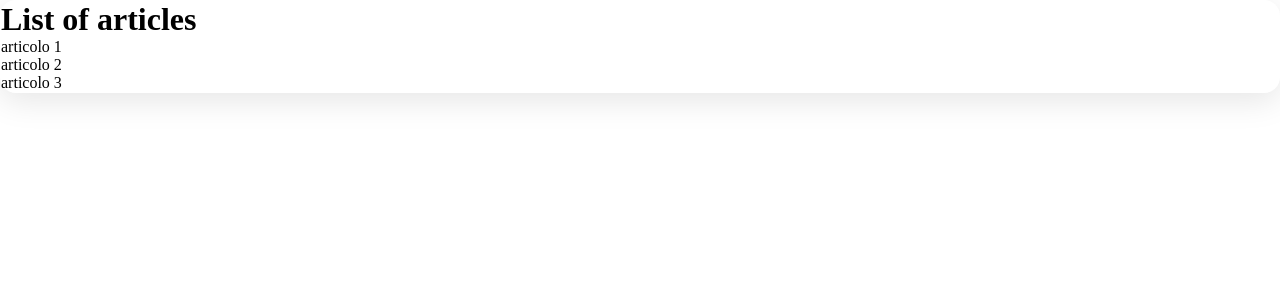
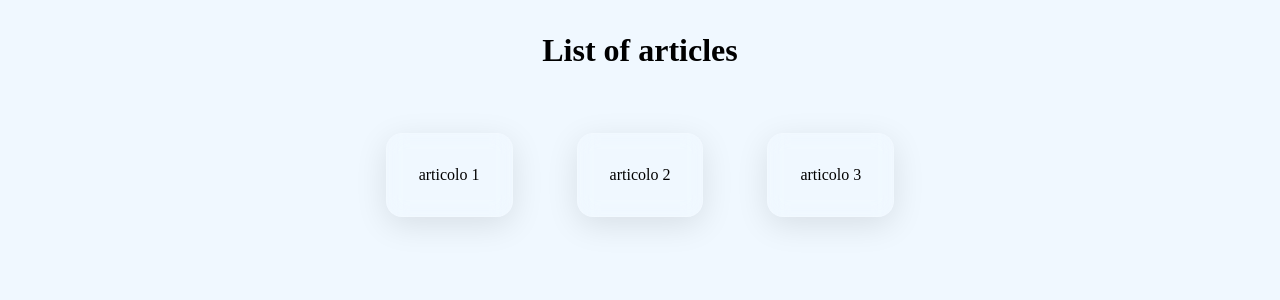
Before and after one commit to andrealoda/react-form, a React (Vite) app: page / in a window 1280 px wide. Shown: the top 300 px of the page. Built offline with nearby package versions, Linux system fonts and the light colour scheme.

Commit message:
add some style to the page

```diff
--- a/src/App.jsx
+++ b/src/App.jsx
@@ -15,15 +15,23 @@ function App() {
 
   return (
     <>
-<div className="container glass-card">
-<h1 className="listTitle">List of articles</h1>
-<ul>
-  {articlesList.map((inList, i) => (
-    <li>{inList}</li>
-  ))}
-</ul>
+      <div className="container">
+        <div className="title-bar">
+          <h1 className="listTitle">List of articles</h1>
+        </div>
 
-</div>
+
+        <div className="article-box">
+          {articlesList.map((inList, i) => (
+            <div className='card glass-card' key={i}>
+              <div >{inList}</div>
+            </div>
+          ))}
+        </div>
+
+
+
+      </div>
 
     </>
   )
--- a/src/index.css
+++ b/src/index.css
@@ -2,6 +2,31 @@
     margin: 0;
     padding: 0;
     box-sizing: border-box;
+}
+
+body {
+    background-color:aliceblue;
+}
+
+.title-bar {
+    text-align: center;
+    padding: 2rem;
+}
+
+
+.article-box {
+        display: flex;
+    justify-content: center;
+
+}
+
+.card {
+    width: fit-content;
+    height: fit-content;
+    margin: 2rem;
+    padding: 2rem;
+
+
 }
 
 
@@ -16,3 +41,7 @@
     box-shadow: 0 8px 32px rgba(0, 0, 0, 0.1);
     /* Ombra morbida */
 }
+
+li {
+    list-style: none;
+}
```
